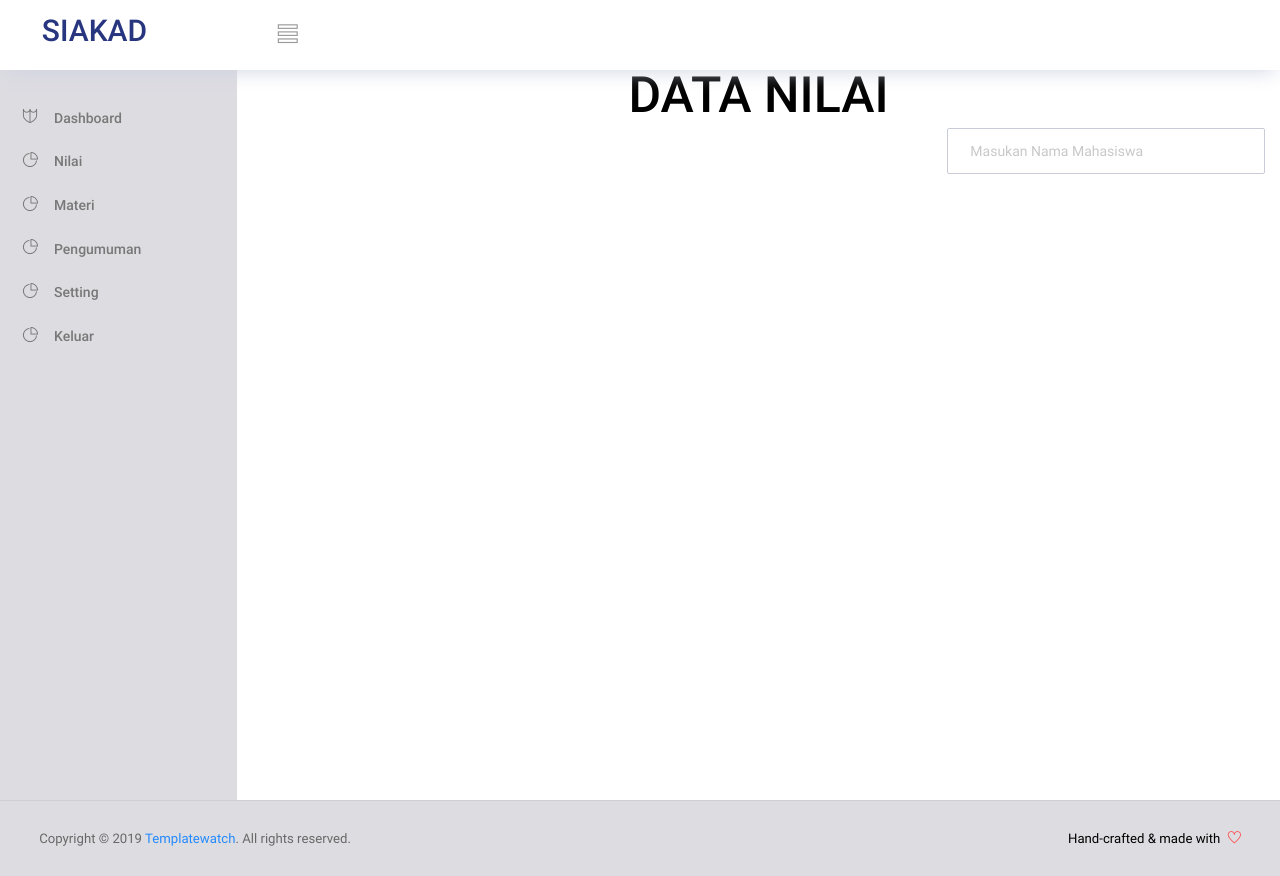
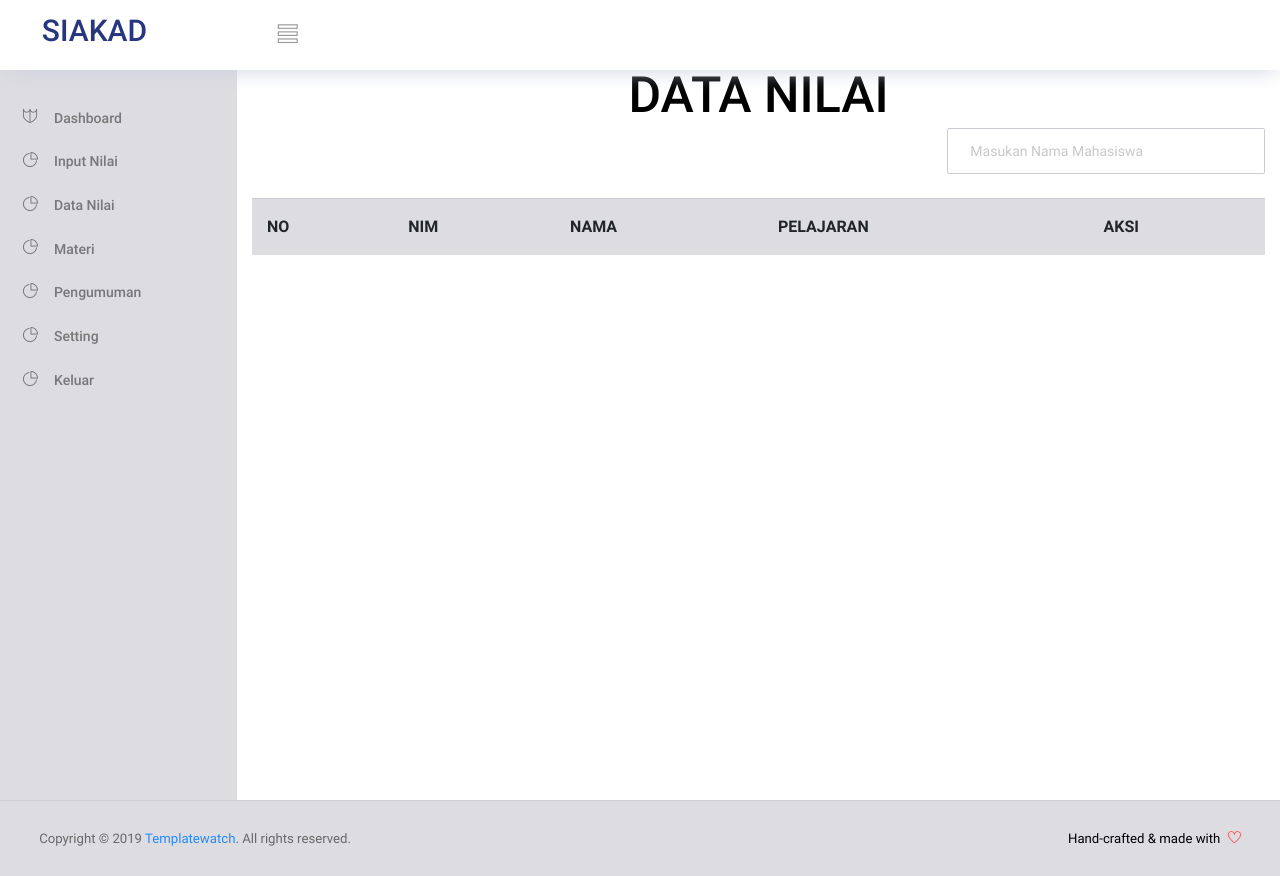
Before and after one commit to dikimeip/siakad-codeigniter, a CodeIgniter app: page /siakad/GuruController/nilai in a window 1280 px wide. Run offline with CodeIgniter, Linux system fonts and the light colour scheme; the visitor is signed in with stand-in values (Sample User, id 1); data comes from the database, SQL or seed files in the repository; tables that the repository leaves empty hold one stand-in row (values such as "Sample post"); data that the repository does not hold is empty; style sheets or scripts are compiled from the project's sources; some libraries are stand-ins or nearby versions.

Commit message:
membuat fungsi untuk memanpilkan seluruh data siswa sesui dengan kelas

```diff
--- a/application/controllers/GuruController.php
+++ b/application/controllers/GuruController.php
@@ -27,6 +27,9 @@ class GuruController extends CI_Controller
 	public function nilai()
 	{
 		$data['sess'] = $this->session->userdata('isGuru');
+		$id = $data['sess'][0]['id_kelas'];
+		$data['nilai'] = $this->Models->show_siswa($id);
+		$data['no'] =1;
 		$this->load->view('guru/template/header');
 		$this->load->view('guru/template/menu',$data);
 		$this->load->view('guru/nilai',$data);
--- a/application/models/MyModel.php
+++ b/application/models/MyModel.php
@@ -215,4 +215,12 @@ class MyModel extends CI_Model
 		return $this->db->get()->result_array();
 	}
 
+	public function show_siswa($id)
+	{
+		$this->db->select('*');
+		$this->db->from('siswa');
+		$this->db->where('id_kelas',$id);
+		return $this->db->get()->result_array();
+	}
+
 }
--- a/application/views/guru/nilai.php
+++ b/application/views/guru/nilai.php
@@ -11,3 +11,23 @@
 		</form>
 	</div>
 </div>
+<table class="table table-striped ">
+	<tr>
+		<th>NO</th>
+		<th>NIM</th>
+		<th>NAMA</th>
+		<th>PELAJARAN</th>
+		<th>AKSI</th>
+	</tr>
+	<?php foreach ($nilai as $k): ?>
+	<tr>
+		<td><?php echo $no++ ?></td>
+		<td><?php echo $k['nim_siswa'] ?></td>
+		<td><?php echo $k['nama_siswa'] ?></td>
+		<td></td>
+		<td>
+			<a href="" class="btn btn-info" class="btn btn-info">INPUT NILAI</a>
+		</td>
+	</tr>
+	<?php endforeach ?>
+</table>
--- a/application/views/guru/template/menu.php
+++ b/application/views/guru/template/menu.php
@@ -45,7 +45,13 @@
            <li class="nav-item">
             <a class="nav-link" href="<?php echo base_url('GuruController/nilai') ?>">
               <i class="ti-pie-chart menu-icon"></i>
-              <span class="menu-title">Nilai</span>
+              <span class="menu-title">Input Nilai</span>
+            </a>
+          </li>
+           <li class="nav-item">
+            <a class="nav-link" href="<?php echo base_url('') ?>">
+              <i class="ti-pie-chart menu-icon"></i>
+              <span class="menu-title">Data Nilai</span>
             </a>
           </li>
            <li class="nav-item">
```
